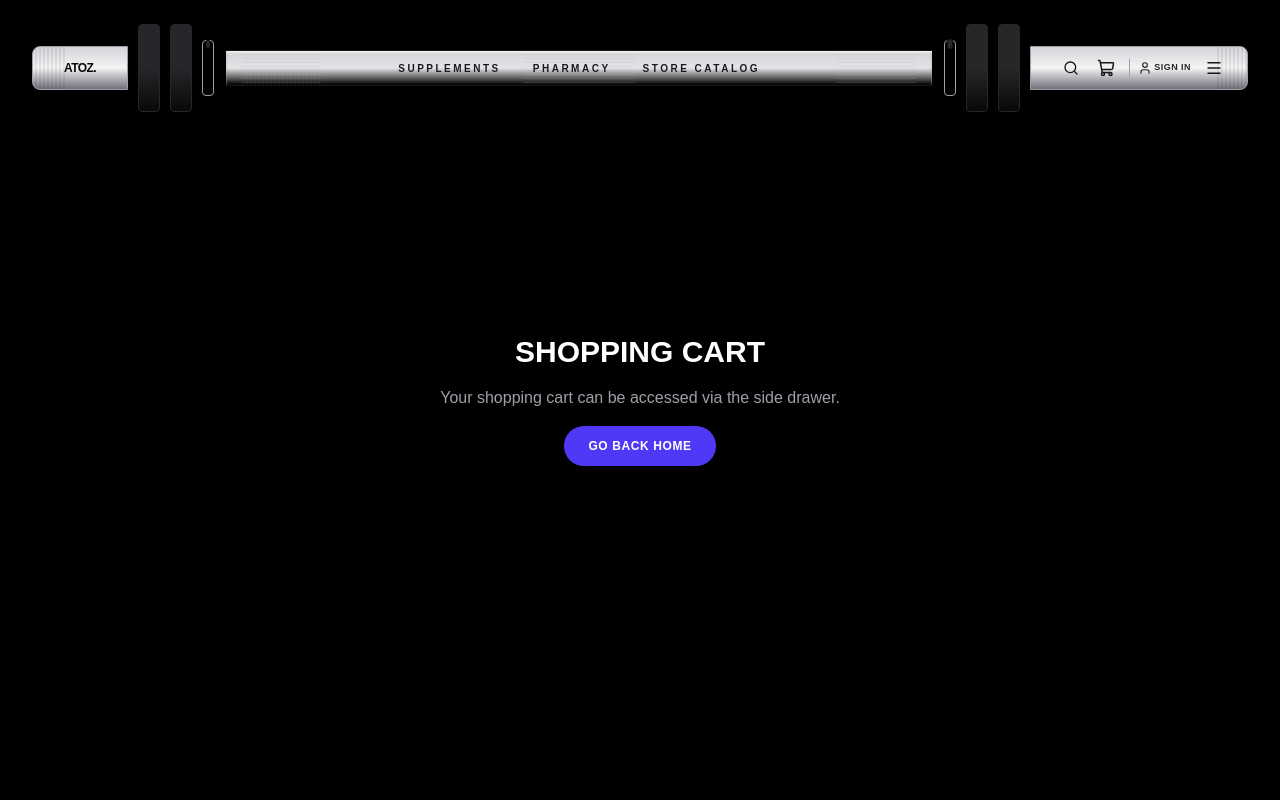
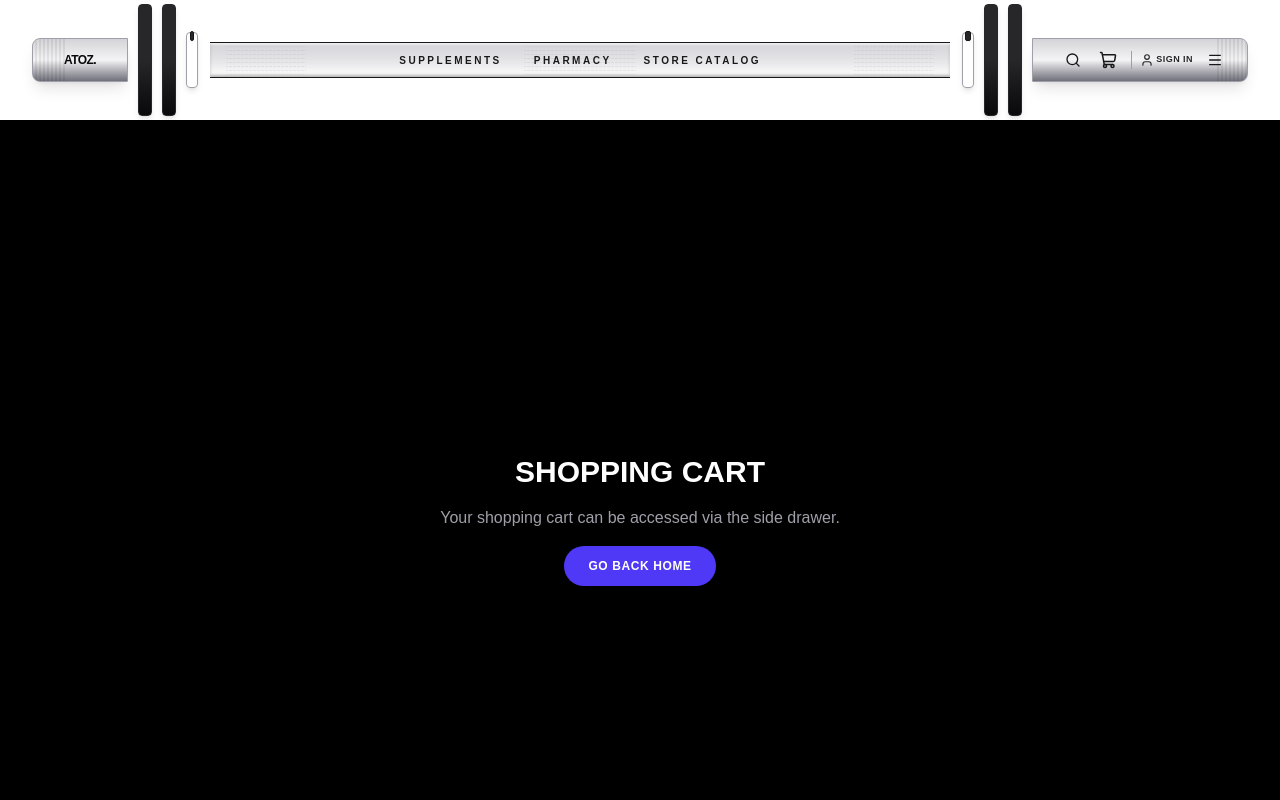
Before and after one commit to abrar4596/Atoz, a Next.js app: page /cart in a window 1280 px wide. Shown: the top 800 px of the page. Built offline with nearby package versions, Linux system fonts and the light colour scheme; no server answers.

Commit message:
feat: implement 3D scroll-linked tilt and roll animation with refined Olympic weight plate dimensions

```diff
--- a/src/components/layout/Navbar.tsx
+++ b/src/components/layout/Navbar.tsx
@@ -6,6 +6,7 @@ import { useRouter } from 'next/navigation'
 import { Search, ShoppingCart, User, Menu, X, LogOut, ChevronDown } from 'lucide-react'
 import { useCart } from '@/context/CartContext'
 import { useAuth } from '@/context/AuthContext'
+import { motion, useScroll, useTransform } from 'framer-motion'
 
 export default function Navbar() {
   const [isScrolled, setIsScrolled] = useState(false)
@@ -18,7 +19,17 @@ export default function Navbar() {
   const { user, logout, loading } = useAuth()
   const router = useRouter()
 
+  const [isMobile, setIsMobile] = useState(false)
+
   const totalItems = cartItems.reduce((acc, item) => acc + item.quantity, 0)
+
+  // Responsive device check to selectively disable 3D rotations on mobile
+  useEffect(() => {
+    const checkMobile = () => setIsMobile(window.innerWidth < 768)
+    checkMobile()
+    window.addEventListener('resize', checkMobile)
+    return () => window.removeEventListener('resize', checkMobile)
+  }, [])
 
   // Hydration safeguard: set mounted to true after client-side hydration
   useEffect(() => {
@@ -63,15 +74,30 @@ export default function Navbar() {
     }
   }
 
+  // Framer Motion Scroll Progress Hooks
+  const { scrollYProgress } = useScroll()
+
+  // 1. Z-axis tilt (dipping left down to -20deg in first 33% scroll)
+  const rawRotateZ = useTransform(scrollYProgress, [0, 0.33, 1], ["0deg", "-20deg", "0deg"])
+  // 2. X-axis roll (360-degree cylindrical rolling animation forward between 33% and 100% scroll)
+  const rawRotateX = useTransform(scrollYProgress, [0, 0.33, 1], ["0deg", "0deg", "360deg"])
+
+  // Conditionally disable dynamic 3D rotations on mobile screen widths to avoid overflow
+  const rotateZ = useTransform(rawRotateZ, (v) => isMobile ? "0deg" : v)
+  const rotateX = useTransform(rawRotateX, (v) => isMobile ? "0deg" : v)
+
   return (
-    <nav
-      className={`fixed top-0 left-0 right-0 z-50 transition-all duration-500 ${
-        isScrolled
-          ? 'py-2 sm:py-3'
-          : 'py-4 sm:py-6'
-      }`}
-    >
-      <div className="max-w-7xl mx-auto px-4 sm:px-6 lg:px-8">
+    <header className="sticky top-0 left-0 right-0 z-50 w-full h-[120px] flex items-center justify-center pointer-events-none bg-transparent">
+      {/* Animated Barbell Wrapper */}
+      <motion.div
+        className="w-full max-w-7xl mx-auto px-4 sm:px-6 lg:px-8 pointer-events-auto transform-gpu"
+        style={{
+          rotateZ,
+          rotateX,
+          transformPerspective: 1200,
+          transformOrigin: 'center center',
+        }}
+      >
         {/* The Barbell Assembly */}
         <div className="w-full flex items-center justify-between gap-1 sm:gap-2.5 relative">
 
@@ -88,14 +114,14 @@ export default function Navbar() {
             </Link>
           </div>
 
-          {/* Left Plate 2 (Outer Bumper Plate Cylinder) */}
-          <div className="w-4 h-16 sm:w-5.5 sm:h-22 bg-gradient-to-b from-zinc-800 via-zinc-750 via-zinc-800 to-zinc-950 rounded-sm border-y border-x border-zinc-800 shadow-md shrink-0 z-25" />
+          {/* Left Plate 2 (Outer Olympic Plate - Tall & Slim Bumper) */}
+          <div className="w-2.5 h-16 sm:w-3.5 sm:h-28 bg-gradient-to-b from-zinc-800 via-zinc-700 via-zinc-800 to-zinc-950 rounded-sm border-y border-x border-zinc-800 shadow-md shrink-0 z-25" />
 
-          {/* Left Plate 1 (Inner Bumper Plate Cylinder) */}
-          <div className="w-4 h-16 sm:w-5.5 sm:h-22 bg-gradient-to-b from-zinc-800 via-zinc-750 via-zinc-800 to-zinc-950 rounded-sm border-y border-x border-zinc-800 shadow-md shrink-0 z-25" />
+          {/* Left Plate 1 (Inner Olympic Plate - Tall & Slim Bumper) */}
+          <div className="w-2.5 h-16 sm:w-3.5 sm:h-28 bg-gradient-to-b from-zinc-800 via-zinc-700 via-zinc-800 to-zinc-950 rounded-sm border-y border-x border-zinc-800 shadow-md shrink-0 z-25" />
 
           {/* Left Barbell Collar (Sleeve Stop) */}
-          <div className="w-2 sm:w-3 h-11 sm:h-14 bg-gradient-to-b from-zinc-355 via-zinc-150 to-zinc-550 border border-zinc-400 rounded-sm shadow-md shrink-0 z-10 relative">
+          <div className="w-2 sm:w-3 h-11 sm:h-14 bg-gradient-to-b from-zinc-350 via-zinc-150 to-zinc-550 border border-zinc-400 rounded-sm shadow-md shrink-0 z-10 relative">
             {/* Collar Screw Bolt Pin */}
             <div className="w-1 h-2.5 bg-zinc-800 border border-zinc-750 absolute -top-0.5 left-1/2 -translate-x-1/2 rounded-xs shadow-xs" />
           </div>
@@ -141,11 +167,11 @@ export default function Navbar() {
             <div className="w-1.5 h-2.5 bg-zinc-800 border border-zinc-750 absolute -top-0.5 left-1/2 -translate-x-1/2 rounded-xs shadow-xs" />
           </div>
 
-          {/* Right Plate 1 (Inner Bumper Plate Cylinder) */}
-          <div className="w-4 h-16 sm:w-5.5 sm:h-22 bg-gradient-to-b from-zinc-800 via-zinc-750 via-zinc-800 to-zinc-950 rounded-sm border-y border-x border-zinc-800 shadow-md shrink-0 z-25" />
+          {/* Right Plate 1 (Inner Olympic Plate - Tall & Slim Bumper) */}
+          <div className="w-2.5 h-16 sm:w-3.5 sm:h-28 bg-gradient-to-b from-zinc-800 via-zinc-750 via-zinc-800 to-zinc-950 rounded-sm border-y border-x border-zinc-800 shadow-md shrink-0 z-25" />
 
-          {/* Right Plate 2 (Outer Bumper Plate Cylinder) */}
-          <div className="w-4 h-16 sm:w-5.5 sm:h-22 bg-gradient-to-b from-zinc-800 via-zinc-750 via-zinc-800 to-zinc-950 rounded-sm border-y border-x border-zinc-800 shadow-md shrink-0 z-25" />
+          {/* Right Plate 2 (Outer Olympic Plate - Tall & Slim Bumper) */}
+          <div className="w-2.5 h-16 sm:w-3.5 sm:h-28 bg-gradient-to-b from-zinc-800 via-zinc-750 via-zinc-800 to-zinc-950 rounded-sm border-y border-x border-zinc-800 shadow-md shrink-0 z-25" />
 
           {/* Right Sleeve Tip (Threaded steel sleeve housing actions) */}
           <div className="h-9 px-3 sm:h-11 sm:px-5 bg-gradient-to-b from-zinc-300 via-zinc-100 to-zinc-500 border border-zinc-400 rounded-r-lg flex items-center justify-center shadow-lg relative shrink-0 gap-1.5 sm:gap-2.5 z-30">
@@ -162,7 +188,7 @@ export default function Navbar() {
                     placeholder="Search..."
                     value={searchQuery}
                     onChange={(e) => setSearchQuery(e.target.value)}
-                    className="w-full bg-zinc-950/95 border border-zinc-700 rounded-full py-0.5 pl-3 pr-7 text-[10px] text-white placeholder-zinc-500 focus:outline-hidden focus:border-zinc-800 focus:ring-1 focus:ring-zinc-850/20 transition-all font-semibold"
+                    className="w-full bg-zinc-955/95 border border-zinc-700 rounded-full py-0.5 pl-3 pr-7 text-[10px] text-white placeholder-zinc-500 focus:outline-hidden focus:border-zinc-800 focus:ring-1 focus:ring-zinc-850/20 transition-all font-semibold"
                     autoFocus
                   />
                 )}
@@ -215,7 +241,7 @@ export default function Navbar() {
 
                     {/* Desktop User Menu Dropdown */}
                     {isUserMenuOpen && (
-                      <div className="absolute right-0 top-full mt-3 w-48 bg-zinc-950/95 backdrop-blur-2xl border border-zinc-800 rounded-2xl shadow-2xl shadow-black/80 overflow-hidden animate-in fade-in zoom-in-95 duration-150 z-50">
+                      <div className="absolute right-0 top-full mt-3 w-48 bg-zinc-955/95 backdrop-blur-2xl border border-zinc-800 rounded-2xl shadow-2xl shadow-black/80 overflow-hidden animate-in fade-in zoom-in-95 duration-150 z-50">
                         <div className="p-2.5 space-y-0.5">
                           <Link
                             href={user.isAdmin ? '/admin' : '/dashboard'}
@@ -255,14 +281,14 @@ export default function Navbar() {
                 className="p-1 text-zinc-900 hover:text-indigo-850 hover:bg-black/5 rounded-full transition cursor-pointer"
                 aria-label="Toggle Menu"
               >
-                {isMobileMenuOpen ? <X className="h-4.5 w-4.5" /> : <Menu className="h-4.5 w-4.5" />}
+                {isMobileMenuOpen ? <X className="h-4 w-4" /> : <Menu className="h-4 w-4" />}
               </button>
 
             </div>
           </div>
 
         </div>
-      </div>
+      </motion.div>
 
       {/* Mobile Sliding Menu (styled matching iron/barbell panel) */}
       {isMobileMenuOpen && (
@@ -363,6 +389,6 @@ export default function Navbar() {
           </div>
         </div>
       )}
-    </nav>
+    </header>
   )
 }
```
